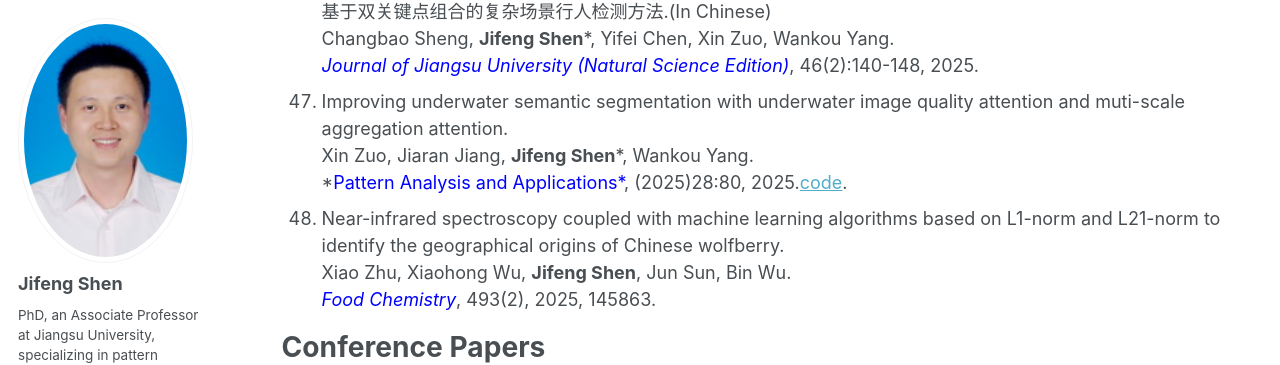
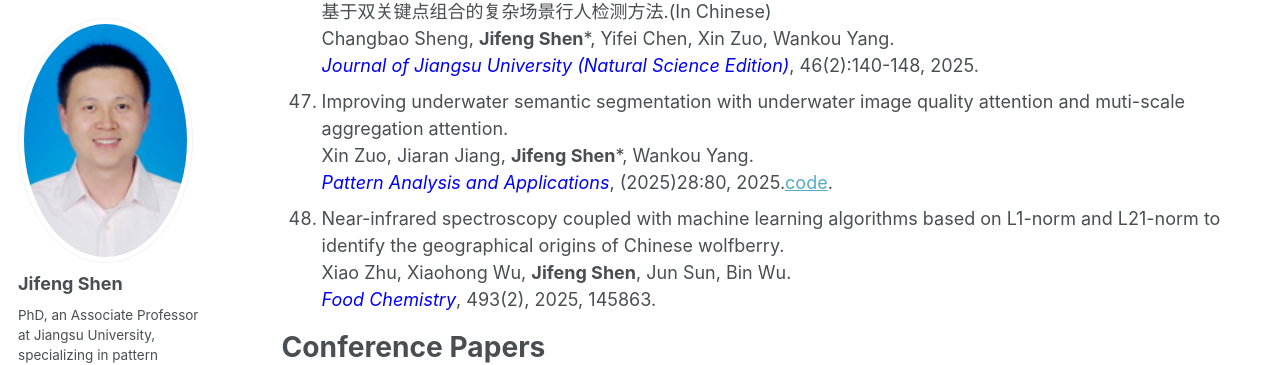
Before and after one commit to jifeng-shen/jifeng-shen.github.io, a Jekyll site: the page built from _pages/publications.md, in a window 1280 px wide and 900 px high, scrolled down 4623 px. Shown: the part 88-453 px from the top of the window. Built offline with Jekyll 4.4.1, drawn with Linux system fonts in a browser that asks for light colours.

Commit message:
Update publications.md

```diff
--- a/_pages/publications.md
+++ b/_pages/publications.md
@@ -153,7 +153,7 @@ author_profile: true
     *<font color="blue">Journal of Jiangsu University (Natural Science Edition)</font>*, 46(2):140-148, 2025.
 49. Improving underwater semantic segmentation with underwater image quality attention and muti-scale aggregation attention.
     Xin Zuo, Jiaran Jiang, **Jifeng Shen**\*, Wankou Yang.
-    *<font color="blue">Pattern Analysis and Applications*</font>, (2025)28:80, 2025.[code](https://github.com/SAWRJJ/UWSegFormer).
+    *<font color="blue">Pattern Analysis and Applications</font>*, (2025)28:80, 2025.[code](https://github.com/SAWRJJ/UWSegFormer).
 50. Near-infrared spectroscopy coupled with machine learning algorithms based on L1-norm and L21-norm to identify the geographical origins of Chinese wolfberry.
     Xiao Zhu, Xiaohong Wu, **Jifeng Shen**, Jun Sun, Bin Wu.
     *<font color="blue">Food Chemistry</font>*, 493(2), 2025, 145863.
```
